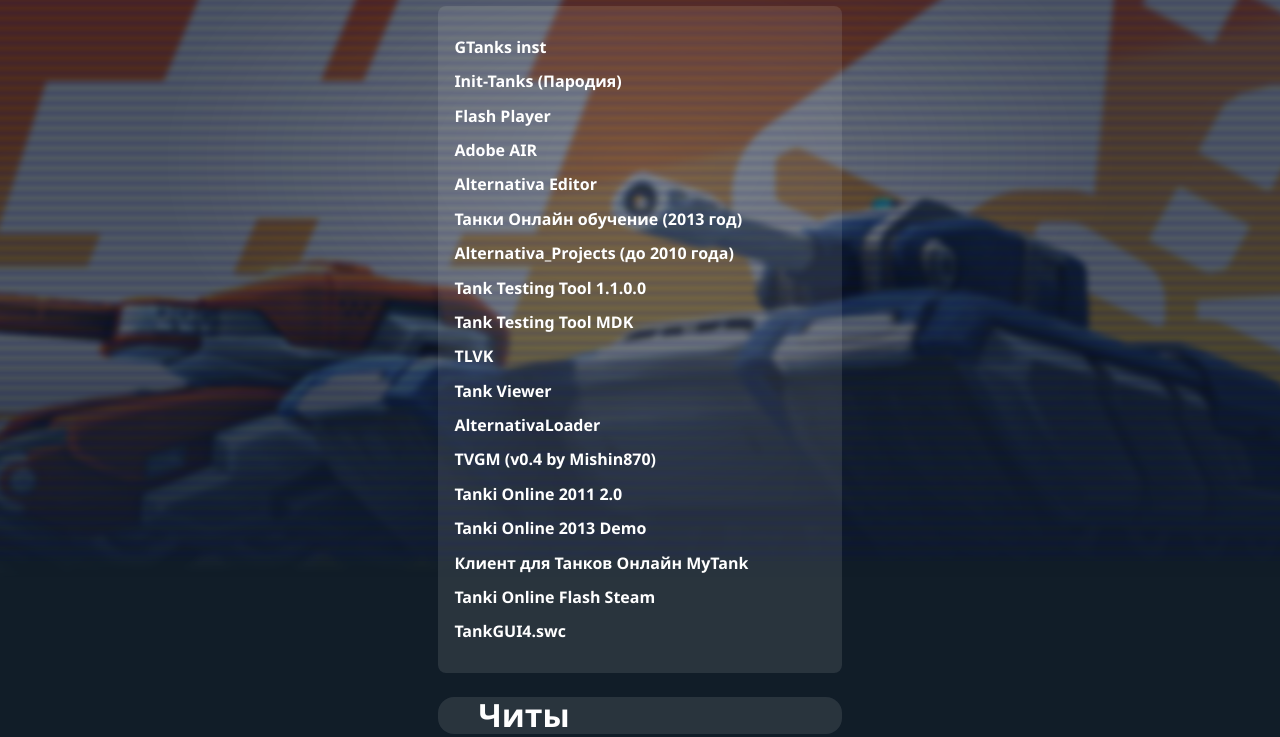
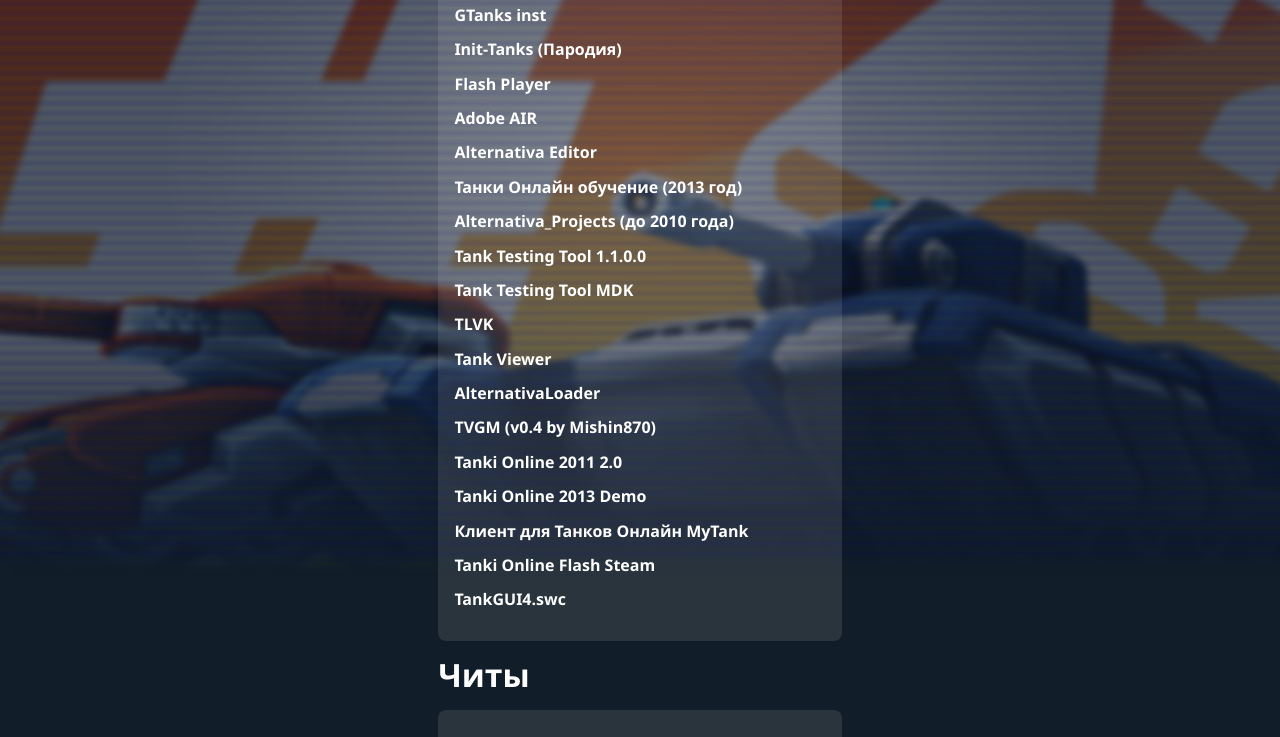
Before and after one commit to tanksarchive/tanki, a plain HTML site: page index.html in a window 1280 px wide. Shown: the part 239-976 px from the top of the page. Drawn offline with Linux system fonts and the light colour scheme.

Commit message:
Update styles.css

```diff
--- a/css/styles.css
+++ b/css/styles.css
@@ -328,13 +328,15 @@
 .TankiBody {
   display: flex;
   flex-direction: column;
+  gap: 1rem;
 }
 
-.TankiBody h1 {
+.TankiBody span {
   background-color: rgba(255, 255, 255, 0.1);
   border-radius: 0.5em;
-  margin: 0.75em 0em 0.75em 0em;
-  padding: 0em 0em 0em 1.25em;
+  display: flex;
+  align-items: center;
+  justify-content: center;
 }
 
 .TankiBody ul {
```
